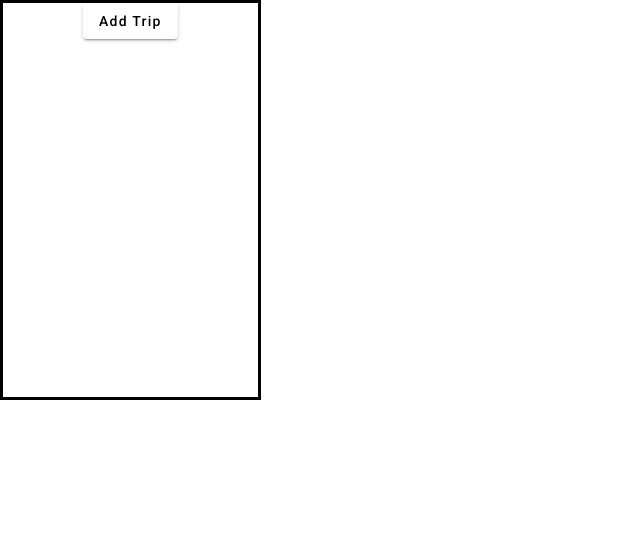
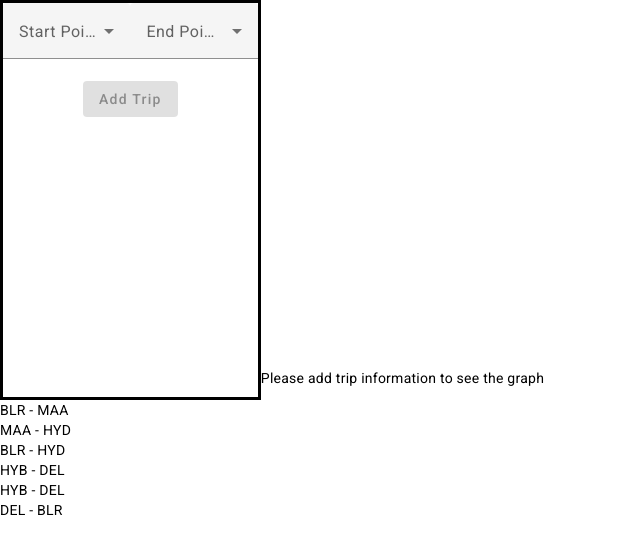
Before and after one commit to anmolraina25/assesment, an Angular app in the folder transport-simple/: page / in a window 1280 px wide. Shown: the top 554 px of the page, without its empty margins (0-640 px from the left). Built offline with nearby package versions, Linux system fonts and the light colour scheme.

Commit message:
add linking logic

```diff
--- a/transport-simple/src/app/app.component.html
+++ b/transport-simple/src/app/app.component.html
@@ -23,5 +23,55 @@
     </div>
   </form>
   <div class="graph">
+    <ng-container *ngIf="tripNodes.length === 0">
+      <p>Please add trip information to see the graph</p>
+    </ng-container>
+    <span *ngFor="let node of tripNodes; let nodeIndex = index" class="node">
+      <span class="node-bubble">
+        <span></span>
+        {{node.start + '-' + node.end}}
+      </span>
+      <span>
+        <ng-container *ngIf="node.nextLink === 'CONTINUED'">
+          ---
+        </ng-container>
+        <ng-container *ngIf="node.nextLink === 'UNCONTINUED'">
+          >>>
+        </ng-container>
+        <ng-container *ngIf="node.nextLink === 'LEVEL_UP'">
+          /
+        </ng-container>
+        <ng-container *ngIf="node.nextLink === 'LEVEL_DOWN'">
+          \
+        </ng-container>
+      </span>
+    </span>
   </div>
 </div>
+
+<div class="timeline">
+  <div class="segment">
+    <div class="dot filled"></div>
+    <div class="label">BLR - MAA</div>
+  </div>
+  <div class="segment arrow blue">
+    <div class="dot filled"></div>
+    <div class="label">MAA - HYD</div>
+  </div>
+  <div class="segment curve orange">
+    <div class="dot hollow"></div>
+    <div class="label">BLR - HYD</div>
+  </div>
+  <div class="segment straight grey">
+    <div class="dot hollow"></div>
+    <div class="label">HYB - DEL</div>
+  </div>
+  <div class="segment curve grey">
+    <div class="dot hollow"></div>
+    <div class="label">HYB - DEL</div>
+  </div>
+  <div class="segment curve reverse">
+    <div class="dot hollow"></div>
+    <div class="label">DEL - BLR</div>
+  </div>
+</div>
--- a/transport-simple/src/app/app.component.scss
+++ b/transport-simple/src/app/app.component.scss
@@ -13,6 +13,9 @@
 
 .graph {
     width: 80%;
+    display: flex;
+    align-items: flex-end;
+    overflow-y: auto;
 }
 
 .input-holder {
@@ -23,3 +26,23 @@
     display: flex;
     justify-content: center;
 }
+
+.node {
+    flex: 1;
+    min-width: 200px;
+    display: flex;
+    flex-direction: row;
+    align-items: center;
+}
+
+.node-bubble {
+    display: flex;
+    flex-direction: column;
+    align-items: center;
+    span {
+        height: 10px;
+        width: 10px;
+        background: black;
+        border-radius: 10px;
+    }
+}
--- a/transport-simple/src/app/app.component.ts
+++ b/transport-simple/src/app/app.component.ts
@@ -40,6 +40,7 @@ export class AppComponent {
 
   ngOnInit() {
     this.setUpTripsInputListener();
+    this.addTrip();
   }
 
   get tripsFormArray(): FormArray {
@@ -62,12 +63,12 @@ export class AppComponent {
         })
         this.tripNodes = [];
         if (tripsToConsider.length > 0) {
-          this.calculateLevels(tripsToConsider);
+          this.calculateTripNodeList(tripsToConsider);
         }
       });
   }
 
-  private calculateLevels(trips: any[]) {
+  private calculateTripNodeList(trips: any[]) {
     // group nodes as per levels
     let levelledNodes: any[][] = [];
     for (let i = 0; i < trips.length; i++) {
@@ -111,6 +112,25 @@ export class AppComponent {
       }
     }
     // now calculate link types between nodes
+    for (let m = 0; m < this.tripNodes.length; m++) {
+      if (m < this.tripNodes.length - 1) {
+        if (this.tripNodes[m].level === this.tripNodes[m + 1].level) {
+          if (this.tripNodes[m].end === this.tripNodes[m+1].start) {
+            this.tripNodes[m].nextLink = 'CONTINUED'
+          } else {
+            this.tripNodes[m].nextLink = 'UNCONTINUED'
+          }
+        }
+        if (this.tripNodes[m].level < this.tripNodes[m + 1].level) {
+          this.tripNodes[m].nextLink = 'LEVEL_UP'
+        }
+        if (this.tripNodes[m].level > this.tripNodes[m + 1].level) {
+          this.tripNodes[m].nextLink = 'LEVEL_DOWN'
+        }
+      } else {
+        this.tripNodes[m].nextLink = '';
+      }
+    }
   }
 
   addTrip() {
--- a/transport-simple/src/app/types.ts
+++ b/transport-simple/src/app/types.ts
@@ -9,7 +9,7 @@ export type tripLocation = {
 }
 
 export type tripNode = {
-  nextLink: 'CONTINUED' | 'UNCONTINUED' | 'LEVEL_UP' | 'LEVEL DOWN' | ''
+  nextLink: 'CONTINUED' | 'UNCONTINUED' | 'LEVEL_UP' | 'LEVEL_DOWN' | ''
   level: number,
   start: string,
   end: string
```
